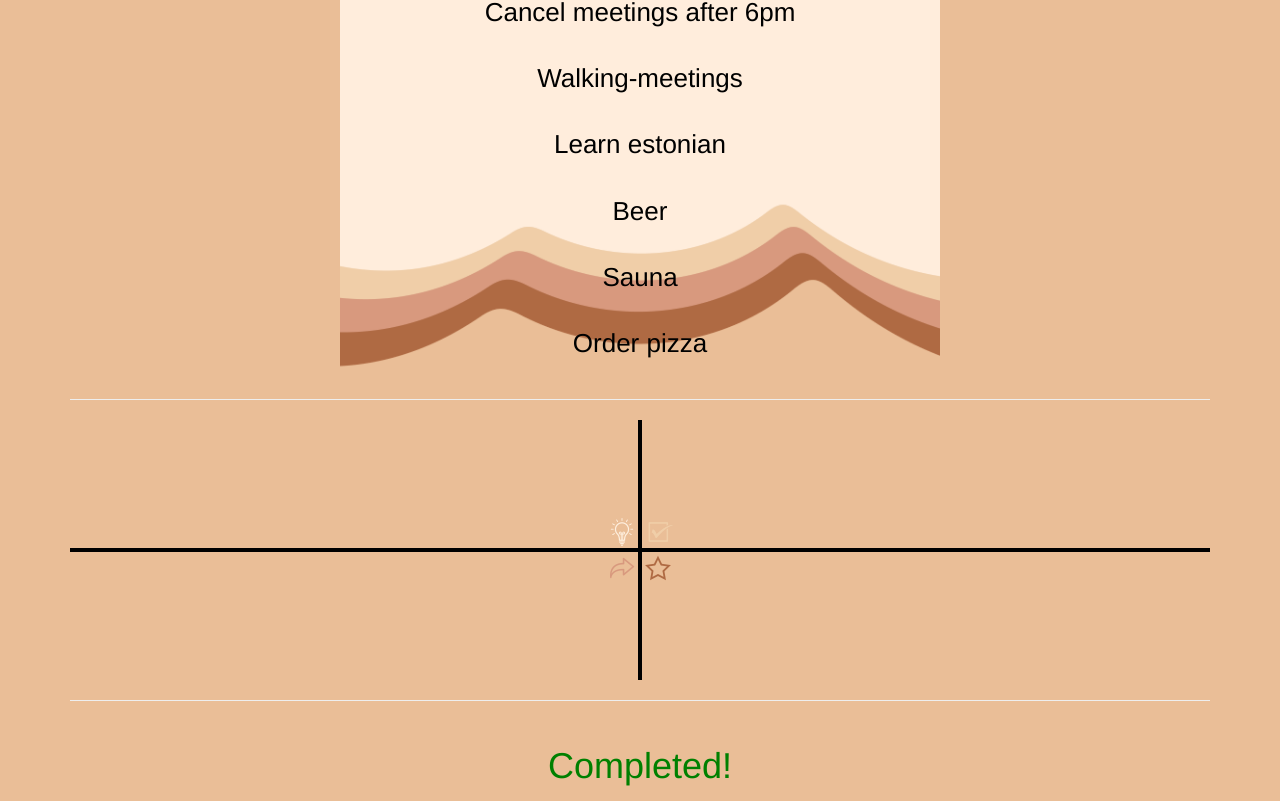
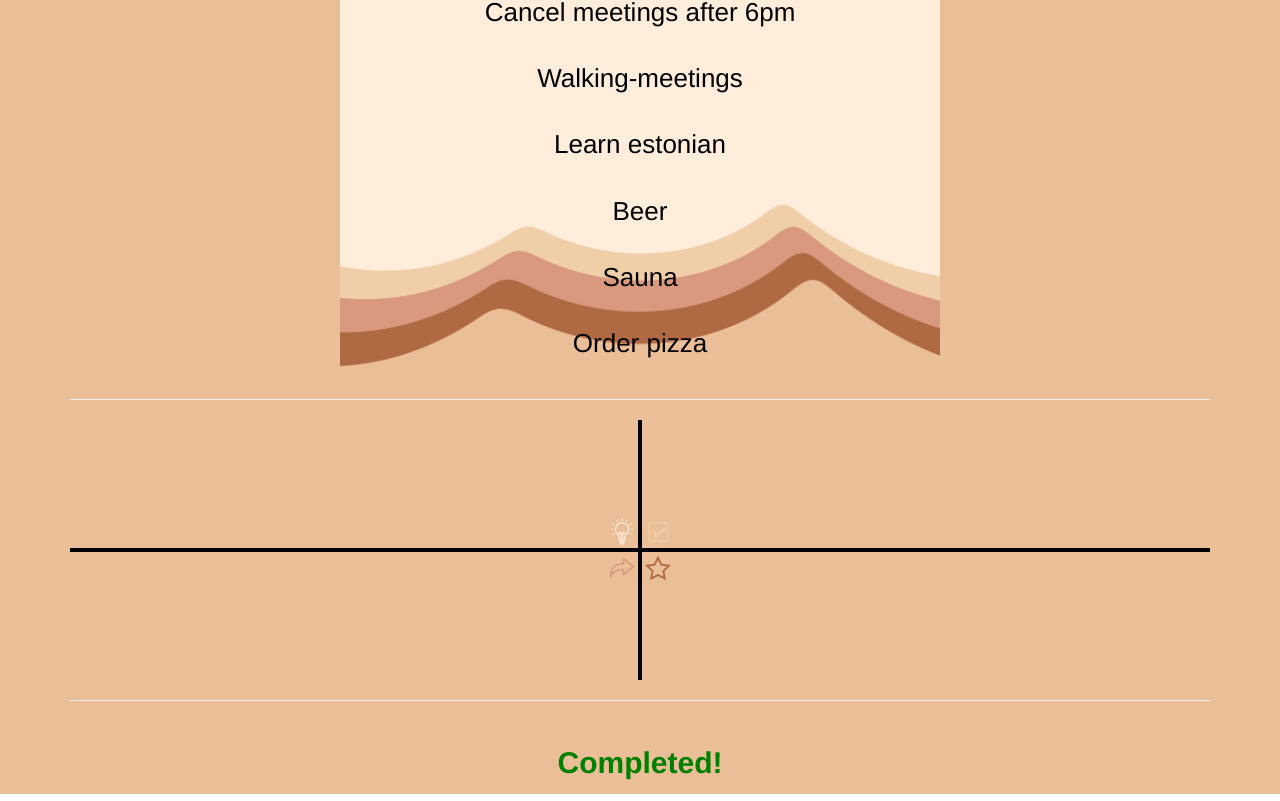
Before and after one commit to concise-ee/reward-app, a React (Create React App) app: page / in a window 1280 px wide. Shown: the part 547-1348 px from the top of the page. Built offline with nearby package versions, Linux system fonts and the light colour scheme.

Commit message:
Changed the look of Completed

```diff
--- a/src/components/Home/Home.js
+++ b/src/components/Home/Home.js
@@ -339,7 +339,7 @@ const Home = () => {
                                         ref={provided.innerRef}
                                         style={getListStyle(snapshot.isDraggingOver)}
                                         >
-                                            <h1>Completed!</h1>
+                                            <h2><b>Completed!</b></h2>
                                             {droppableLists.find(list => list.droppableId === 'droppableCompleted').items.map((item, index) => (
                                                 <Draggable key={item.id} draggableId={item.id.toString()} index={index}>
                                                     {(provided, snapshot) => (
```
